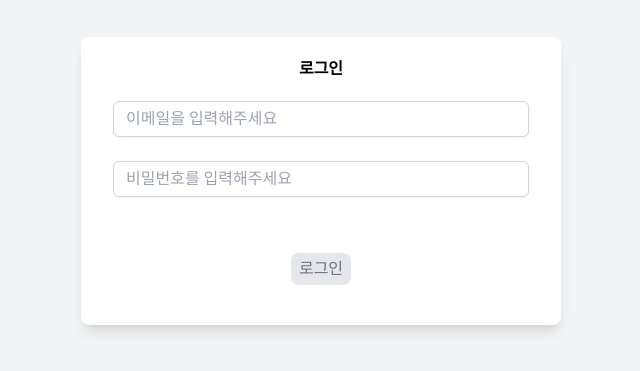
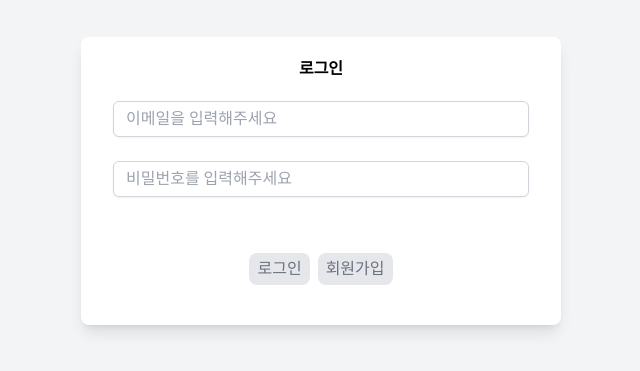
Before and after one commit to sohee-an/todo_list, a React (Vite) app: page /login in a window 1280 px wide. Shown: the part 219-590 px from the top of the page, without its empty margins (319-959 px from the left). Built offline with nearby package versions, Linux system fonts and the light colour scheme; no server answers.

Commit message:
fix: 로그인 로직 수정

```diff
--- a/src/pages/auth/Login.tsx
+++ b/src/pages/auth/Login.tsx
@@ -2,6 +2,7 @@
 import { getEmailUserFormSchema } from '../../validations/user/emailUserFormValidation';
 import { useForm, SubmitHandler,FieldValues } from 'react-hook-form';
 import { handleLogin } from '../../api/auth/auth';
+import { useNavigate } from 'react-router-dom';
 
 const Login = () => {
   const {
@@ -9,13 +10,13 @@
     handleSubmit,
     formState: { errors },
   } = useForm({ resolver: getEmailUserFormSchema() });
-
-
-
+ const navigate = useNavigate();
 
   const onSubmit: SubmitHandler<FieldValues> = (data) => {
     const {email,password}=data
-   handleLogin(email,password)
+    handleLogin(email, password).then(() => {
+     navigate('/')
+   })
   };
 
   return (
@@ -37,8 +38,9 @@
             placeholder="비밀번호를 입력해주세요"
             errors={errors}
           />
-          <div className='flex items-center justify-center '>
+          <div className='flex items-center justify-center gap-2'>
             <button className='bg-gray-200   p-2 mt-8 rounded-lg text-gray-500' >로그인</button>
+          <button className='bg-gray-200   p-2 mt-8 rounded-lg text-gray-500' >회원가입</button>
           </div>
         </form>
       </div>
--- a/src/pages/auth/Register.tsx
+++ b/src/pages/auth/Register.tsx
@@ -3,6 +3,7 @@
 import { getEmailUserFormSchema } from '../../validations/user/emailUserFormValidation';
 import { useForm, SubmitHandler,FieldValues } from 'react-hook-form';
 import { Signup } from '../../api/auth/auth';
+import { useNavigate } from 'react-router-dom';
 
 const Register = () => {
   const {
@@ -11,9 +12,13 @@
     formState: { errors },
   } = useForm({ resolver: getEmailUserFormSchema() });
 
+  const navigate = useNavigate();
+
   const onSubmit: SubmitHandler<FieldValues> = (data) => {
     const {email,password}=data
-    Signup(email,password)
+    Signup(email, password).then(() => {
+      navigate('/')
+    })
   };
 
 
```
